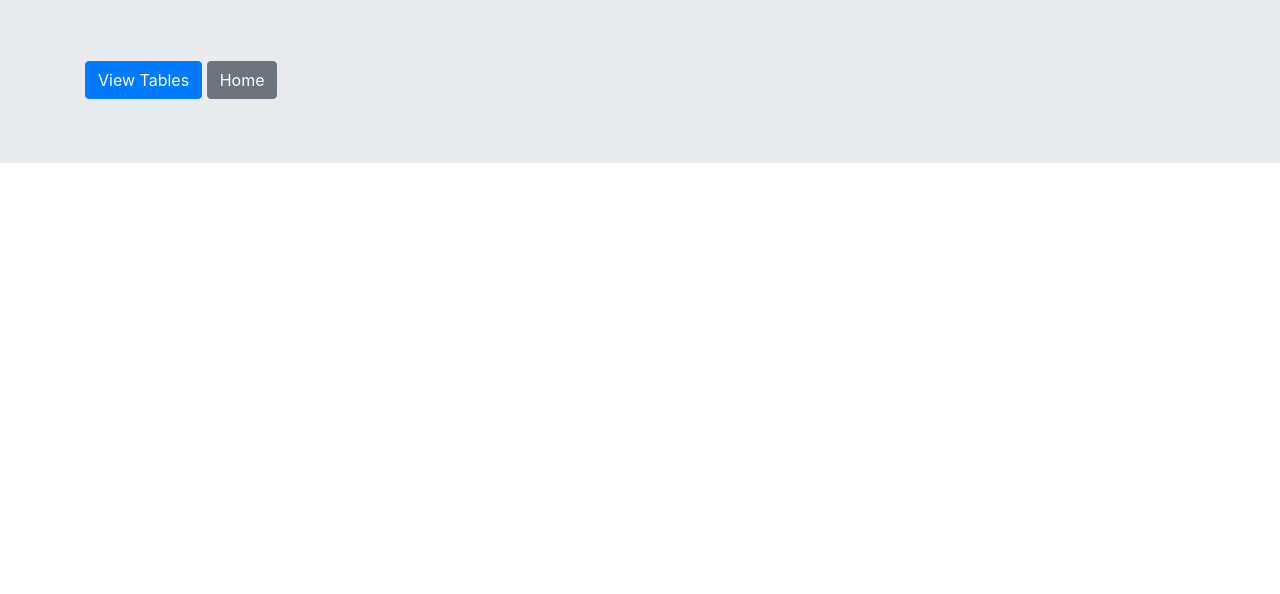
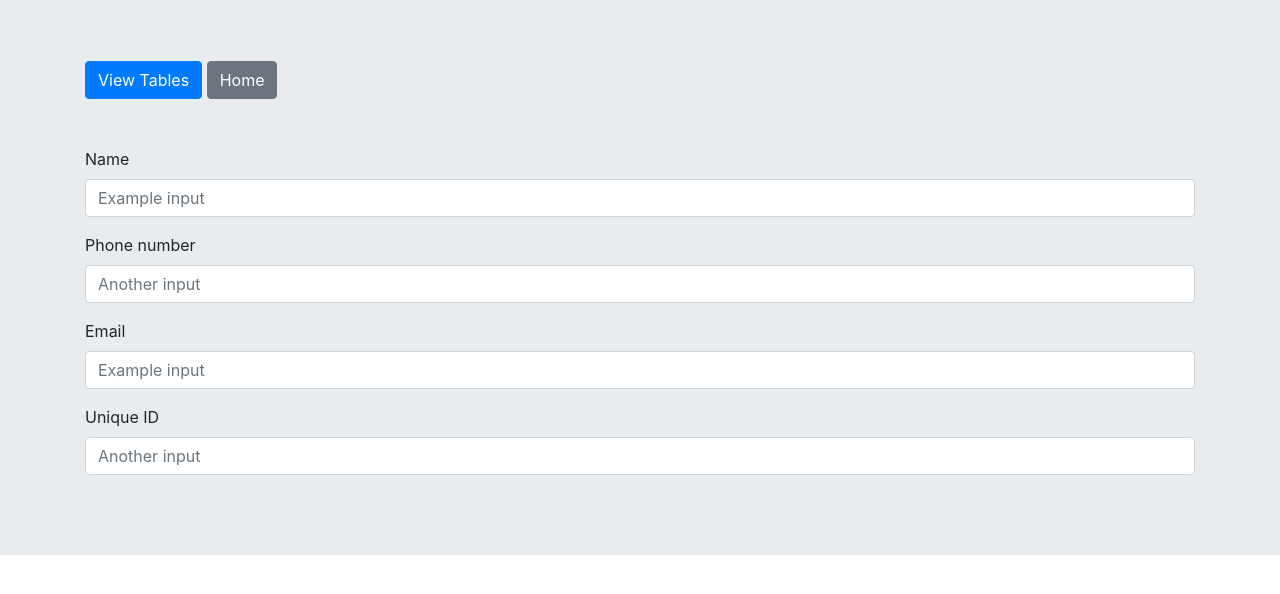
Before and after one commit to iamstu/never-gonna-node-you-up, a plain HTML site: page reservation.html in a window 1280 px wide. Shown: the part 172-766 px from the top of the page. Drawn offline with nearby package versions, Linux system fonts and the light colour scheme; files that its build step writes are made by us from their sources.

Commit message:
almost complete reservation html file

```diff
--- a/reservation.html
+++ b/reservation.html
@@ -19,5 +19,30 @@
                 <button type="button" class="btn btn-secondary resButtons">Home</button>
             </div>
       </div>
+      <br><br>
+      <div class="container">
+          <div class="row">
+              <div class="col-md-12">
+                <form>
+                    <div class="form-group">
+                    <label for="formGroupExampleInput">Name</label>
+                    <input type="text" class="form-control" id="formGroupExampleInput" placeholder="Example input">
+                    </div>
+                    <div class="form-group">
+                    <label for="formGroupExampleInput2">Phone number</label>
+                    <input type="text" class="form-control" id="formGroupExampleInput2" placeholder="Another input">
+                    </div>
+                    <div class="form-group">
+                        <label for="formGroupExampleInput">Email</label>
+                        <input type="text" class="form-control" id="formGroupExampleInput" placeholder="Example input">
+                        </div>
+                        <div class="form-group">
+                        <label for="formGroupExampleInput2">Unique ID</label>
+                        <input type="text" class="form-control" id="formGroupExampleInput2" placeholder="Another input">
+                        </div>
+                </form>
+            </div>
+        </div>
+    </div>
 </body>
 </html>
```
